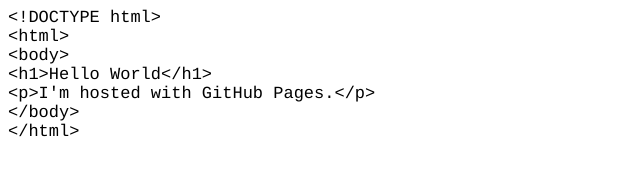
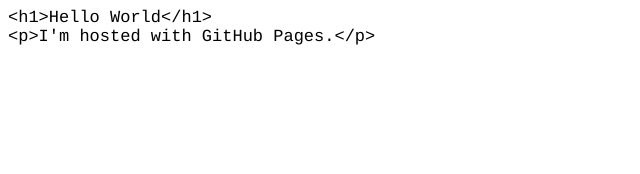
Before and after one commit to bojanmarinkovic/bojanmarinkovic.github.io, a plain HTML site: page index.html in a window 1280 px wide. Shown: the whole page, without its empty margins (0-640 px from the left). Drawn offline with Linux system fonts and the light colour scheme.

Commit message:
Update index.html

```diff
--- a/index.html
+++ b/index.html
@@ -12,12 +12,7 @@
   </style>
 </head>
 <body>
-<p class="p1"><span class="s1">&lt;!DOCTYPE html&gt;</span></p>
-<p class="p1"><span class="s1">&lt;html&gt;</span></p>
-<p class="p1"><span class="s1">&lt;body&gt;</span></p>
 <p class="p1"><span class="s1">&lt;h1&gt;Hello World&lt;/h1&gt;</span></p>
 <p class="p1"><span class="s1">&lt;p&gt;I'm hosted with GitHub Pages.&lt;/p&gt;</span></p>
-<p class="p1"><span class="s1">&lt;/body&gt;</span></p>
-<p class="p1"><span class="s1">&lt;/html&gt;</span></p>
 </body>
 </html>
```
